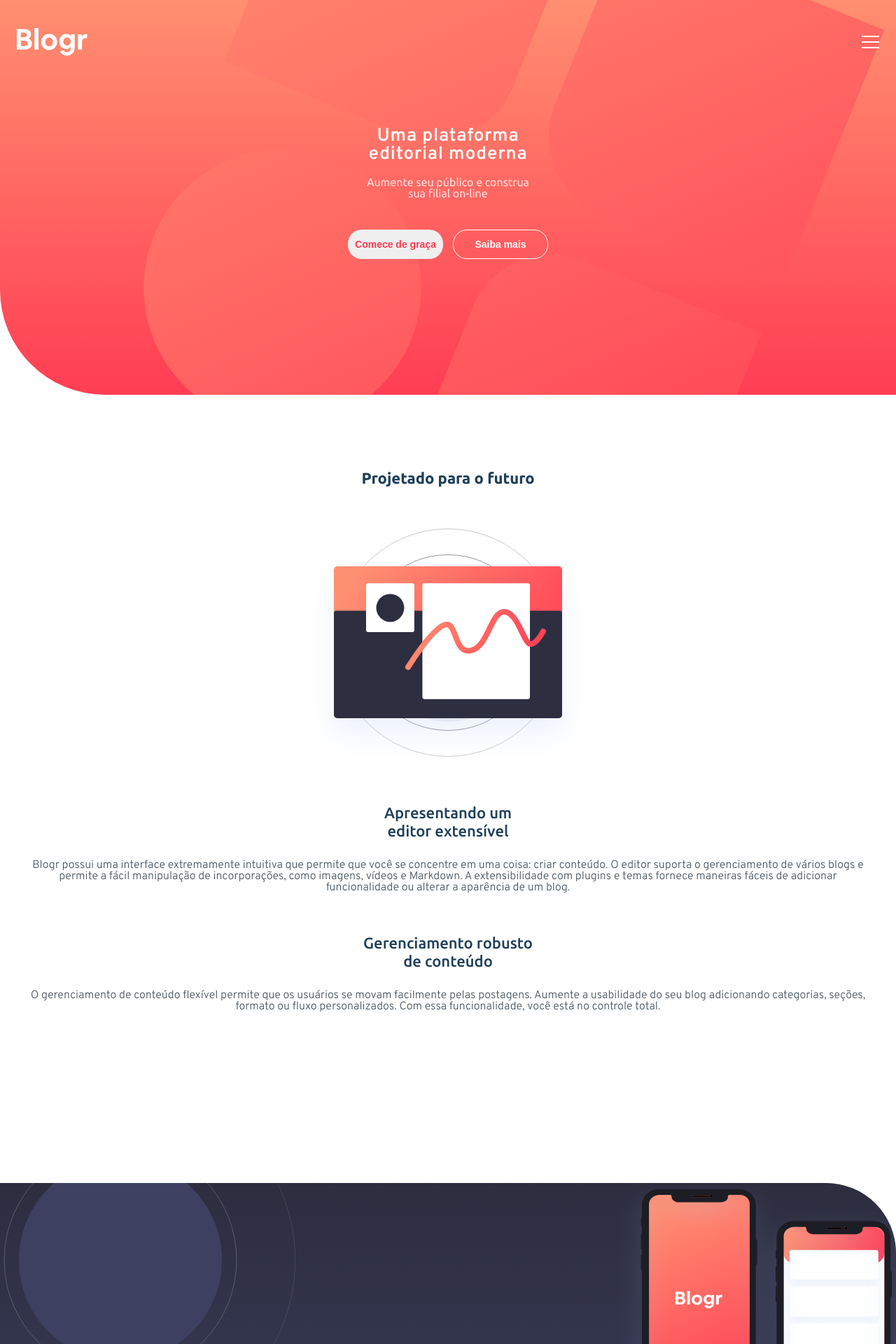
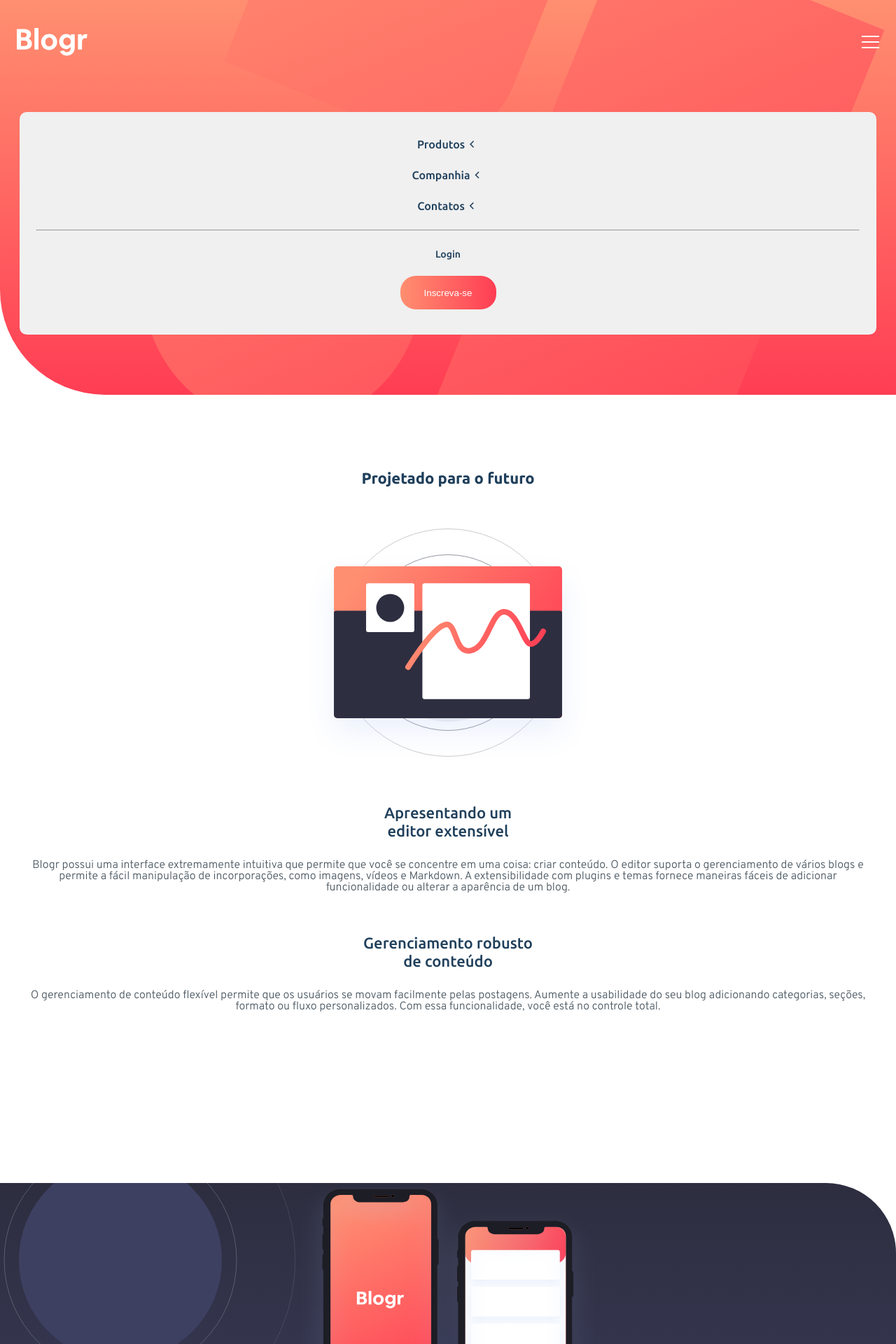
Before and after one commit to LipePLima/Blogr, an Angular app: page / in a window 1280 px wide. Shown: the top 1920 px of the page at 70% size. Built offline with nearby package versions, Linux system fonts and the light colour scheme.

Commit message:
Menu descentralizado resolvido

```diff
--- a/src/app/components/footer/footer.component.css
+++ b/src/app/components/footer/footer.component.css
@@ -8,7 +8,15 @@ img {
   margin: 2.5rem 0;
 }
 
+.list-footer {
+  display: flex;
+  flex-direction: column;
+  justify-content: center;
+  align-items: center;
+}
+
 .item-footer {
+  width: 7.5rem;
   font-family: 'Ubuntu', sans-serif;
   color: rgba(255, 255, 255, 0.8);
   margin-bottom: 1.4rem;
--- a/src/app/components/header/header.component.css
+++ b/src/app/components/header/header.component.css
@@ -23,18 +23,18 @@
 }
 
 .menuList {
-    display: none;
+  /* display: none; */
   font-family: 'Ubuntu', sans-serif;
   position: absolute;
   text-align: center;
   top: 20%;
-    left: auto;
-    width: 324px;
+  left: 0px;
+  width: calc(100% - 3.5rem);
   background-color: rgb(240, 240, 240);
   color: #000;
   border-radius: 10px;
   padding: 2.25rem 0;
-
+  margin: 0 1.75rem;
 }
 
 .menuList-active {
@@ -64,7 +64,6 @@
   background-color: rgb(231, 231, 231);
   border-radius: 10px;
   margin: 1.75rem 1.5rem 0 1.5rem;
-
 }
 
 .item-list-active {
--- a/src/app/components/main/main.component.css
+++ b/src/app/components/main/main.component.css
@@ -45,7 +45,7 @@
   height: 23rem;
   background: url('../../../assets/img/illustration-phones.svg') no-repeat center;
   background-size: 420px 420px;
-  background-position: top -12px right -25px;
+  background-position: top -12px center;
   border: none;
 }
 
```
Lines whose indentation alone changed are shown as unchanged.
